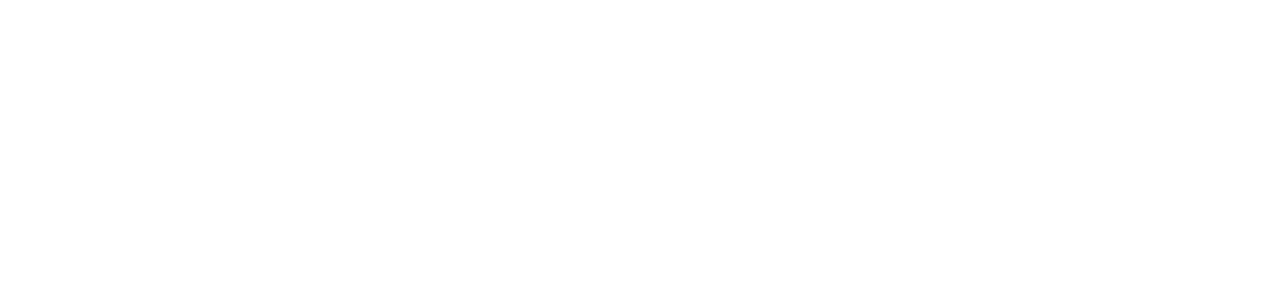
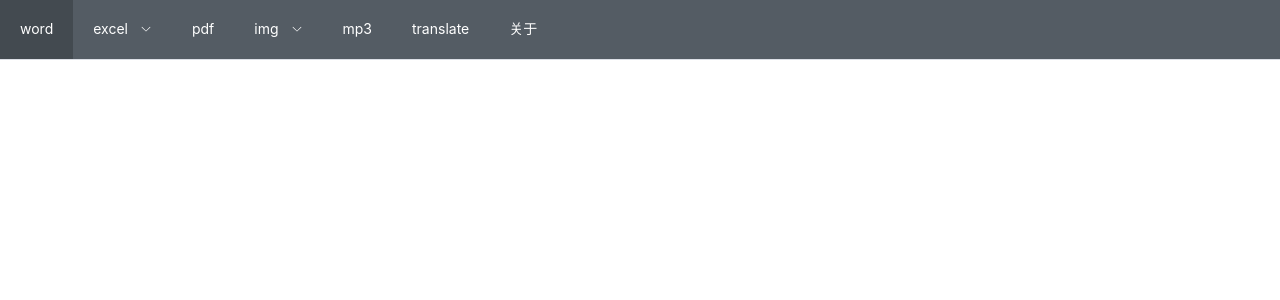
Before and after one commit to zhangke-zhangke/vueStudy, a Vue app: page /#/handle in a window 1280 px wide. Before the commit this address had no page. Shown: the top 300 px of the page. Built offline with nearby package versions, Linux system fonts and the light colour scheme.

Commit message:
officeTools前端

```diff
--- a/package.json
+++ b/package.json
@@ -10,8 +10,9 @@
   },
   "dependencies": {
     "axios": "^1.7.9",
-    "element-plus": "^2.9.3",
+    "element-plus": "^2.9.4",
     "pinia": "^2.3.1",
+    "scss": "^0.2.4",
     "vue": "^3.4.29",
     "vue-router": "^4.5.0"
   },
--- a/src/App.vue
+++ b/src/App.vue
@@ -1,7 +1,11 @@
-<template>
+<!-- <template>
    <div id="app">
      <router-view></router-view>
    </div>
+</template> -->
+
+<template>
+  <router-view></router-view>
 </template>
 
 <script>
--- /dev/null
+++ b/src/components/handle/homeHandle.vue
@@ -0,0 +1,79 @@
+<template>
+    <!-- <img src="@/assets/imgs/logo.ico" alt="logo"> -->
+    <div>
+        <div id="nav-menu">
+            <el-menu
+            :default-active="'2'"
+            @select="handleSelect"
+            class="defind-menu"
+            mode="horizontal"
+            text-color="#fff"
+            active-text-color="#ffd04b"
+            background-color="#545c64"
+            unique-opened
+            menu-trigger="hover"
+            router
+            collapse-transition
+            >
+                <el-menu-item index="/word">word</el-menu-item>
+                <el-sub-menu index="2">
+                    <template #title>excel</template>
+                    <el-menu-item index="21">menu2-1</el-menu-item>
+                    <el-menu-item index="22">menu2-2</el-menu-item>
+                    <el-menu-item index="23">menu2-3</el-menu-item>
+                </el-sub-menu>
+                <el-menu-item index="3" target="_blank">pdf</el-menu-item>
+                <el-sub-menu index="4">
+                    <template #title>img</template>
+                    <el-menu-item index="41">remove_watermark</el-menu-item>
+                </el-sub-menu>
+                <el-menu-item index="5" target="_blank">mp3</el-menu-item>
+                <el-menu-item index="6" target="_blank">translate</el-menu-item>
+
+                <!-- <div class="me">
+                    <p>关于</p>
+                    <p>帮助</p>
+                    <p>反馈</p>
+                    <p>联系方式</p>
+                </div> -->
+                <el-menu-item index="7" target="_blank" class="right-item">关于</el-menu-item>
+            </el-menu>
+        </div>
+        <div id="mainContent">
+            <routerView></routerView>
+        </div>
+    </div>
+</template>
+
+<script setup>
+    import { RouterView } from 'vue-router';
+
+
+</script>
+
+<style scoped>
+#nav-menu {
+  position: fixed;
+  top: 0;
+  left: 0;
+  width: 100%;
+  z-index: 1000;
+}
+
+.defind-menu {
+  display: flex;
+}
+
+.right-item {
+  margin-right: 0;
+  margin-left: auto; /* 将“关于”按钮推到右侧 */
+}
+
+#mainContent {
+  margin-top: 60px; /* 根据菜单高度调整 */
+  padding: 20px;
+  min-height: calc(100vh - 60px); /* 确保内容区域占满剩余空间 */
+}
+
+
+</style>
--- a/src/components/login/loginTest.vue
+++ b/src/components/login/loginTest.vue
@@ -18,7 +18,7 @@
         </el-row>
         <el-row>
           <el-form-item >
-            <el-button :plain="true" @click="userLogin">登录</el-button>
+            <el-button :plain="true" :loading="loading" @click="userLogin">登录</el-button>
           </el-form-item>
           <el-form-item v-if="error">
             <div class="error">{{ error }}</div>
@@ -75,7 +75,7 @@
 
       // 登录成功跳转页面路由
       ElMessage.success(`用户：${store.userName}，欢迎回来！`)
-      router.push({ name: 'userDetail'})
+      router.push({ name: 'handle'})
     })
     .catch(() => {
       ElMessage.error('用户名或密码错误！')
@@ -88,13 +88,28 @@
 
 </script>
 <style scoped>
+body, html {
+  margin: 0;
+  padding: 0;
+  height: 100%;               /* 确保 html 和 body 高度为100% */
+  background-color: #f0f0f0; /* 测试背景颜色 */
+}
 
 .login-container {
+  position: absolute;          /* 使用绝对定位 */
+  top: 50%;                   /* 垂直居中 */
+  left: 50%;                  /* 水平居中 */
+  transform: translate(-50%, -80%); /* 通过负的偏移实现绝对居中 */
+  width: 100%;                /* 视口宽度 */
+  max-width: 400px;          /* 设置最大宽度 */
+}
+
+/* .login-container {
   display: flex;
   justify-content: center;
   align-items: center;
   height: 100vh;
-}
+} */
 
 .title{
   margin: 0px auto 30px auto;
--- a/src/router/main.js
+++ b/src/router/main.js
@@ -1,6 +1,8 @@
 import { createRouter, createWebHistory, createWebHashHistory} from 'vue-router'
 import counter from '../components/Count/count.vue'
 import userDetail from '@/components/userInfo/userDetail.vue'
+import HomeHandle from '@/components/handle/homeHandle.vue'
+import ExportContent from '@/views/word/exportContent.vue'
 
 
 const router = createRouter({
@@ -25,6 +27,16 @@
             path: '/userDetail',
             name: 'userDetail',
             component: userDetail
+        },
+        {
+            path: '/handle',
+            name: 'handle',
+            component: HomeHandle
+        },
+        {
+            path: '/word',
+            name: 'word',
+            component: () => import('../views/word/exportContent.vue')
         }
     ]
 })
--- /dev/null
+++ b/src/views/word/exportContent.vue
@@ -0,0 +1,14 @@
+<template>
+    <div class="uploadBox">
+        <el-upload
+        class="upload-demo"
+        drag
+        action="https://jsonplaceholder.typicode.com/posts/"
+        multiple
+        >
+            <i class="el-icon-upload"></i>
+            <div class="el-upload__text">将文件拖到此处，或<em>点击上传</em></div>
+            <div class="el-upload__tip" slot="tip">只能上传jpg/png文件，且不超过500kb</div>
+        </el-upload>
+    </div>
+</template>
```
Also changed, not shown: 2 other files (tests, documents, lock files or other folders).
